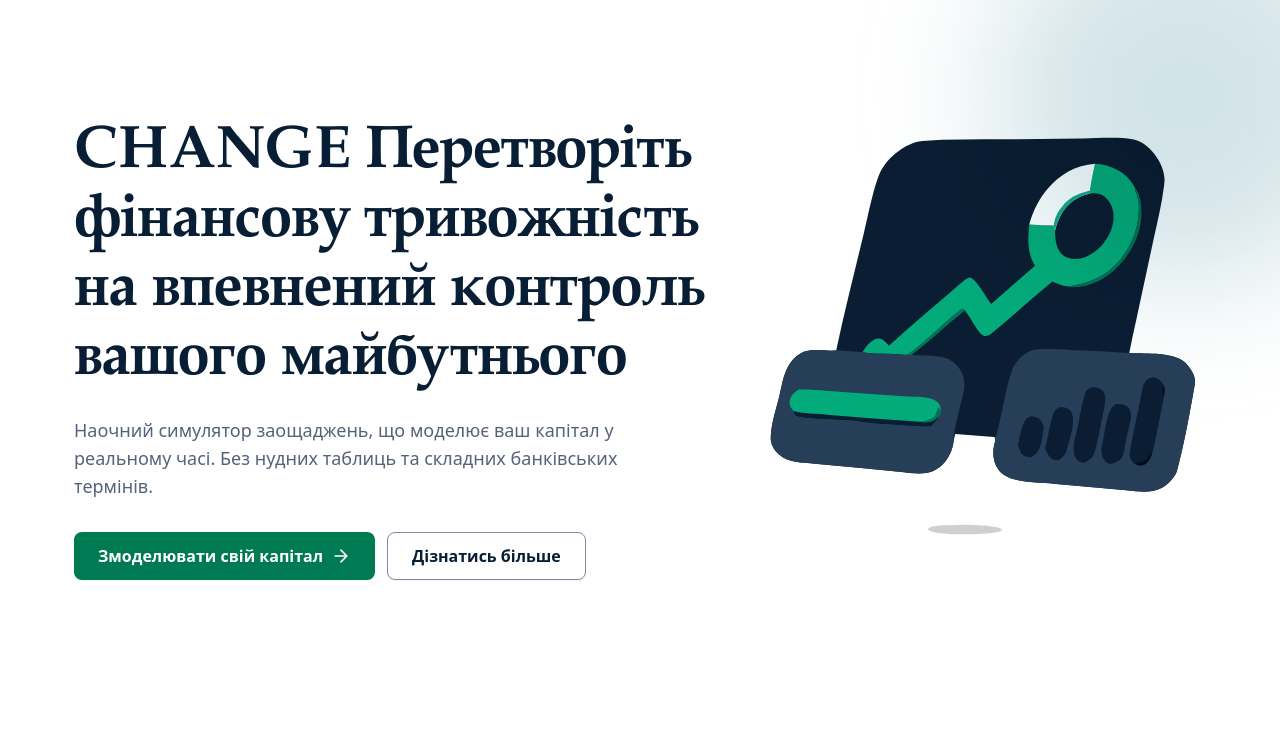
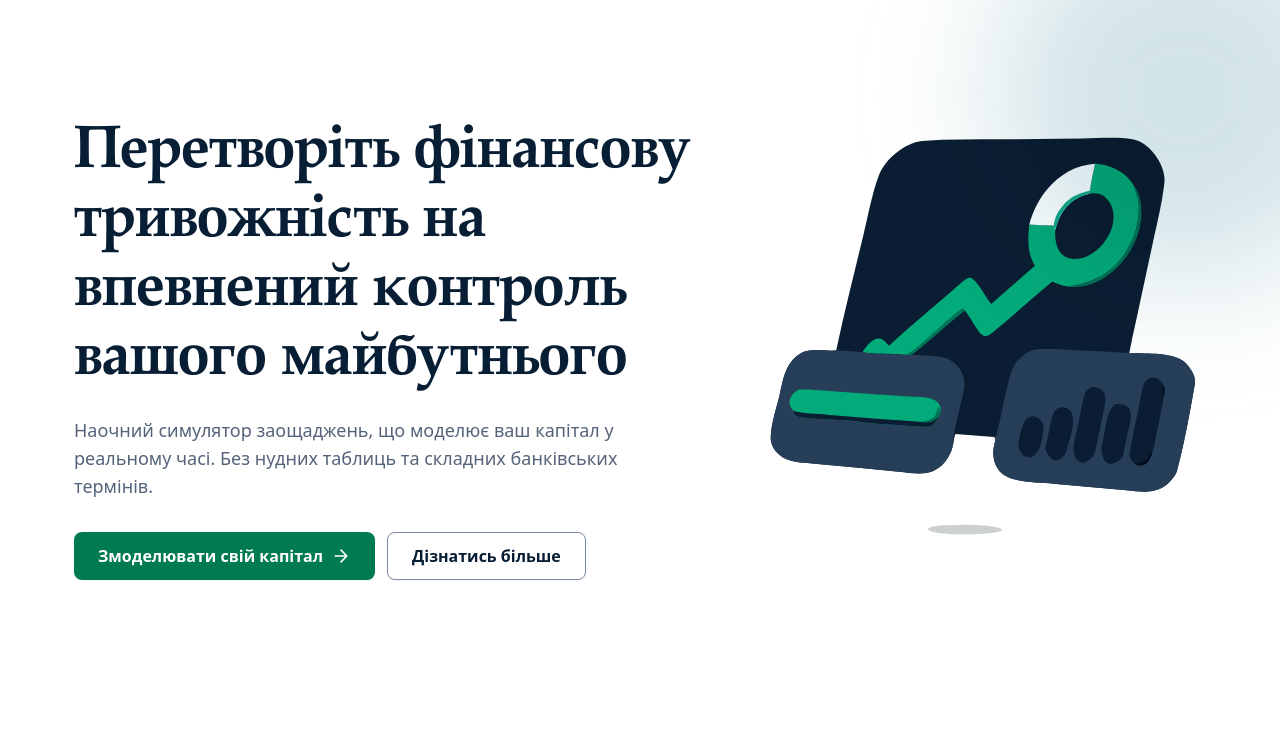
Before and after one commit to AlinaShulhina/WebDesign, a website: page index.html in a window 1280 px wide. Shown: the part 67-800 px from the top of the page. Drawn offline with Linux system fonts and the light colour scheme.

Commit message:
Re-Edit heading

```diff
--- a/index.html
+++ b/index.html
@@ -62,7 +62,7 @@
     <div class="absolute -top-24 -right-24 -z-10 hidden size-96 rounded-full bg-mist/30 blur-3xl lg:block" aria-hidden="true"></div>
     <div class="wrap grid items-center gap-10 lg:grid-cols-12">
       <div class="lg:col-span-7">
-        <h1 id="hero-title" class="text-h1">CHANGE Перетворіть фінансову тривожність на впевнений контроль вашого майбутнього</h1>
+        <h1 id="hero-title" class="text-h1">Перетворіть фінансову тривожність на впевнений контроль вашого майбутнього</h1>
         <p class="mt-5 max-w-xl text-lg text-muted">Наочний симулятор заощаджень, що моделює ваш капітал у реальному часі. Без нудних таблиць та складних банківських термінів.</p>
         <div class="mt-8 flex flex-col gap-3 sm:flex-row sm:flex-wrap">
           <a href="#calculator" class="btn">Змоделювати свій капітал <svg class="ico" aria-hidden="true"><use href="#i-arrow-right"/></svg></a>
```
